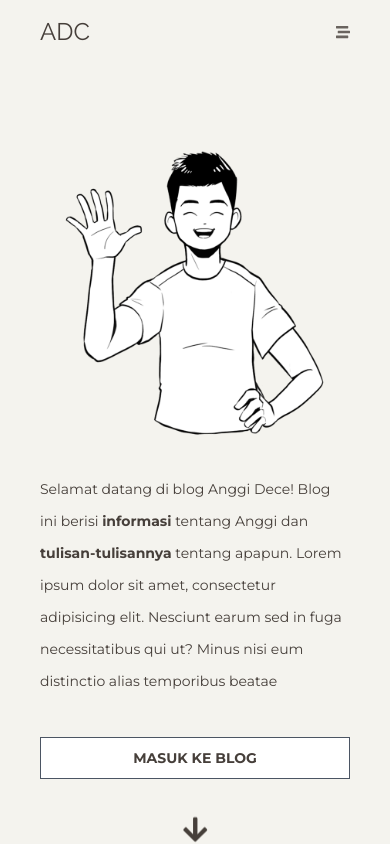
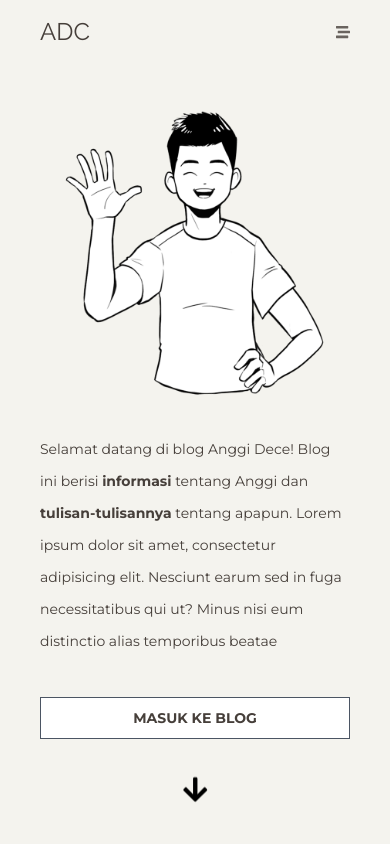
Before and after one commit to nadrianfikri/anggidc-personal-web, a Next.js app: page / in a window 390 px wide. Shown: the top 844 px of the page. Built offline with nearby package versions, Linux system fonts and the light colour scheme.

Commit message:
change responsive hero

```diff
--- a/components/organisms/Hero.tsx
+++ b/components/organisms/Hero.tsx
@@ -6,7 +6,7 @@ import { ButtonLink, Row, UnstyledLink } from '../atoms';
 
 export default function Hero() {
   return (
-    <div className="wrapper py-20  space-y-10 md:space-y-24">
+    <div className="wrapper py-10 md:py-20  space-y-10 md:space-y-24">
       <Row className="items-center justify-center gap-y-6 md:gap-24 flex-wrap">
         <div className=" md:basis-1/3">
           <Image src="/images/people.png" width={270} height={300} alt="img" />
@@ -16,14 +16,14 @@ export default function Hero() {
             Selamat datang di blog Anggi Dece! Blog ini berisi <strong>informasi</strong> tentang Anggi dan <strong>tulisan-tulisannya</strong> tentang apapun. Lorem ipsum dolor sit amet, consectetur adipisicing elit. Nesciunt earum sed in
             fuga necessitatibus qui ut? Minus nisi eum distinctio alias temporibus beatae
           </p>
-          <ButtonLink variants="secondary" href="/Blog" className="uppercase mt-10 text-center w-full md:w-auto">
+          <ButtonLink variants="secondary" href="/Blog" className="uppercase mt-10 text-center w-full md:w-auto ">
             Masuk ke Blog
           </ButtonLink>
         </div>
       </Row>
       <section className="flex items-center justify-center">
         <UnstyledLink href="#intro">
-          <FontAwesomeIcon icon={faArrowDown} size="2x" className="animate-bounce" />
+          <FontAwesomeIcon icon={faArrowDown} size="2x" className="animate-bounce text-black" />
         </UnstyledLink>
       </section>
     </div>
```
Also changed, not shown: public/images/nad-no-bg.png (added).
